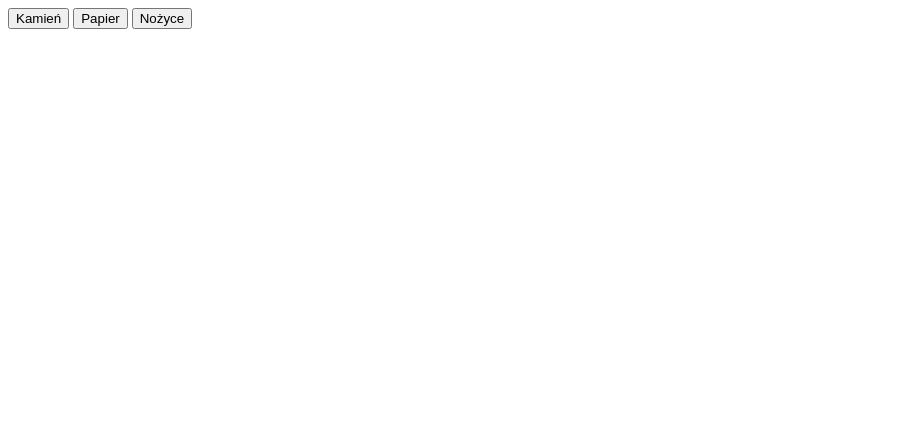
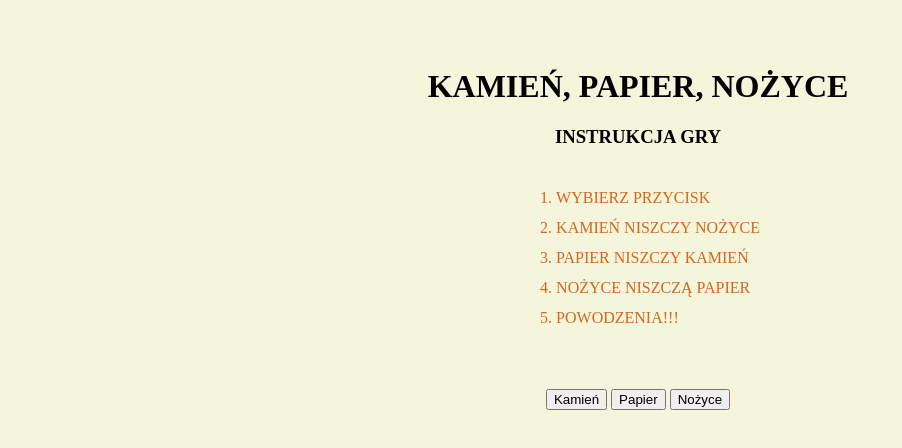
Before and after one commit to dawidmwojciechowski/javascript-prework, a website: page index.html in a window 1280 px wide. Shown: the whole page, without its empty margins (0-902 px from the left). Drawn offline with Linux system fonts and the light colour scheme.

Commit message:
add instruction, bootstrap-grid

```diff
--- a/index.html
+++ b/index.html
@@ -3,9 +3,23 @@
 <head>
 	<meta charset="UTF-8">
 	<title>Kamień, papier, nożyce</title>
+	<link rel="preconnect" href="https://fonts.gstatic.com">
+	<link rel="stylesheet" href="vendor/bootstrap-grid.css">
 	<link rel="stylesheet" href="css/style.css">
 </head>
 <body>
+	<div class="container">
+		<h1>KAMIEŃ, PAPIER, NOŻYCE</h1>
+			<div><h3>INSTRUKCJA GRY</h3>
+				<ol>
+					<li>WYBIERZ PRZYCISK</li>
+					<li>KAMIEŃ NISZCZY NOŻYCE</li>
+					<li>PAPIER NISZCZY KAMIEŃ</li>
+					<li>NOŻYCE NISZCZĄ PAPIER</li>
+					<li>POWODZENIA!!!</li>
+				</ol>
+			</div>
+	</div>
 	<div class="container">
 		<div id="buttons">
 			<button id="button-rock">Kamień</button>
--- a/sass/style.scss
+++ b/sass/style.scss
@@ -0,0 +1,16 @@
+body {
+    background-color: beige;
+    text-align: center;
+    padding: 20px;
+}
+
+ol {
+    display: inline-block;
+    text-align: left;
+    line-height: 30px;
+    color:chocolate;
+}
+
+.container{
+    margin: 40px;
+}
```
Also changed, not shown: css/style.css, vendor/bootstrap-grid.css (added), 1 other file.
